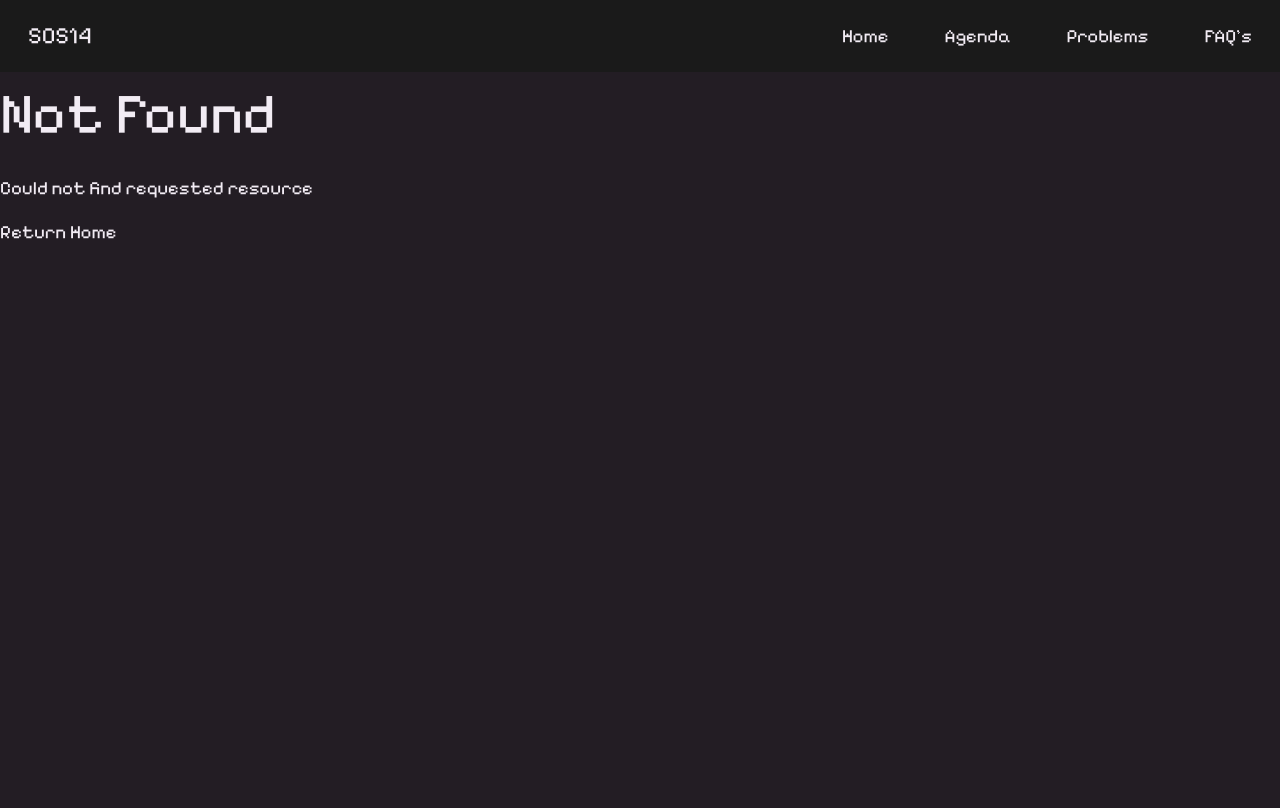
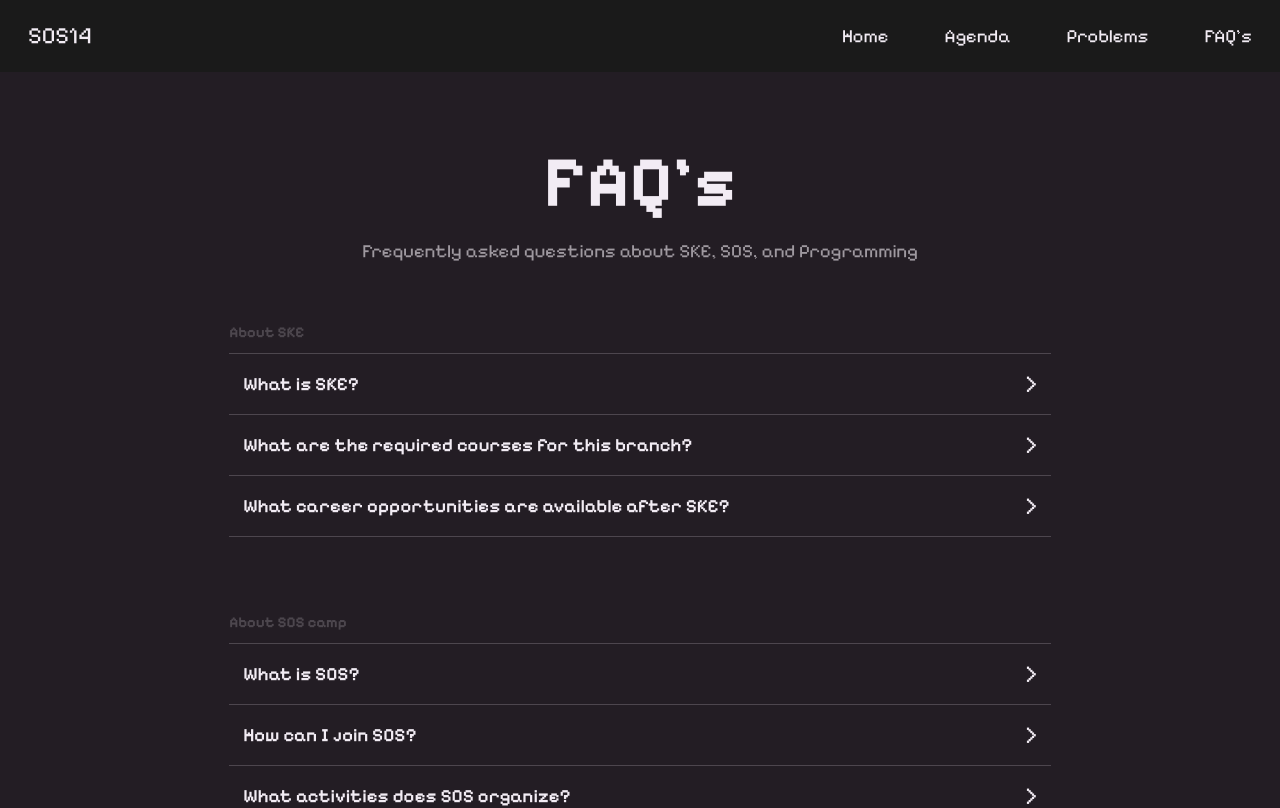
Before and after one commit to uzimpp/sos14, a Next.js app: page /faqs in a window 1280 px wide. Before the commit this address had no page. Shown: the top 808 px of the page. Built offline with nearby package versions, Linux system fonts and the light colour scheme.

Commit message:
feat: add faq's feat

```diff
--- a/src/app/faq/page.tsx
+++ /dev/null
@@ -1,8 +0,0 @@
-import Image from "next/image";
-
-export default function FAQ() {
-  return (
-    <div className="flex flex-col items-center justify-center h-screen">
-    </div>
-  );
-}
--- /dev/null
+++ b/src/app/faqs/page.tsx
@@ -0,0 +1,38 @@
+import ScrambleText from "@/components/effects/ScrambleText";
+import FAQItem from "@/components/faq/FaqItem";
+import faqSections from "@/constant/faq";
+
+export default function FAQs() {
+  return (
+    <div className="!pb-(--space-4xl) px-(--space-m) py-(--space-s) max-w-[1728px] w-full flex flex-col justify-self-center justify-center mx-auto">
+      <div className="flex flex-col my-(--space-xl) gap-(--space-s)">
+        <ScrambleText className="text-6 text-white no_line_height font-bold text-center flex mx-auto">
+          FAQ's
+        </ScrambleText>
+        <div className="max-w-[calc(5.5*var(--space-4xl))] flex mx-auto">
+          <p className="text-0 text-center text-white/60">
+            Frequently asked questions about SKE, SOS, and Programming
+          </p>
+        </div>
+      </div>
+      <div className="flex flex-col justify-center max-w-[calc(5.5*var(--space-4xl))] w-full mx-auto gap-(--space-2xl) ">
+        {Object.entries(faqSections).map(([section, faqs]) => (
+          <section key={section} id={section.replace(" ", "")} className="">
+            <small className="opacity-20 font-bold border-b-[1.618px] border-white pb-(--space-2xs) block">
+              {section}
+            </small>
+            <div className="">
+              {faqs.map((faq) => (
+                <FAQItem
+                  key={faq.question}
+                  question={faq.question}
+                  answer={faq.answer}
+                />
+              ))}
+            </div>
+          </section>
+        ))}
+      </div>
+    </div>
+  );
+}
--- a/src/app/globals.css
+++ b/src/app/globals.css
@@ -79,7 +79,7 @@
 
   /* === Animations === */
   --ease-smooth: cubic-bezier(0.4, 0.15, 0.6, 0.85);
-  --aelastic: cubic-bezier(0.52, 1.27, 0.72, 1);
+  --elastic: cubic-bezier(0.52, 1.27, 0.72, 1);
 
   /* === Pre-calculations === */
   --navbar-height: calc(0rem);
@@ -138,12 +138,6 @@
   main {
     margin-top: var(--navbar-height);
     min-height: calc(100dvh - var(--navbar-height));
-    background-color: var(--color-dark-purple);
-  }
-
-  section {
-    padding-top: var(--space-2xl);
-    margin-bottom: var(--space-2xl);
   }
 
   button {
@@ -156,6 +150,16 @@
 }
 
 @layer components {
+  .elastic {
+    --tw-ease: var(--elastic);
+    transition-timing-function: var(--elastic);
+  }
+
+  @property --tw-ease {
+    syntax: "*";
+    inherits: false;
+  }
+
   .landing-title {
     font-size: var(--text-11) !important;
   }
@@ -184,4 +188,19 @@
   .myshadow {
     box-shadow: 0 0 4px rgba(0, 0, 0, 0.2);
   }
+
+  .regular {
+  }
+
+  .medium {
+
+  }
+
+  .semibold {
+
+  }
+
+  .bold {
+
+  }
 }
--- a/src/app/layout.tsx
+++ b/src/app/layout.tsx
@@ -29,7 +29,7 @@ export default function RootLayout({
     <html lang="en">
       <body className={`${pixel.variable} ${outfit.variable} antialiased`}>
         <NavBar />
-        <main className="min-h-screen">{children}</main>
+        <main className="min-h-screen bg-dark-purple">{children}</main>
         <Footer />
       </body>
     </html>
--- a/src/app/page.tsx
+++ b/src/app/page.tsx
@@ -3,7 +3,7 @@ import ScrambleText from "@/components/effects/ScrambleText";
 
 export default function Home() {
   return (
-    <div className="max-w-[1728px] w-full flex px-(--space-m) py-(--space-s) justify-self-center flex-col justify-center items-center">
+    <div className="!pb-(--space-4xl) px-(--space-m) py-(--space-s) max-w-[1728px] w-full flex justify-self-center flex-col justify-center items-center">
       <div className="flex flex-col md:flex-row gap-4 justify-between">
         <div className="inline-block md:justify-start mx-auto text-center">
           <ScrambleText className="xl:text-[300px] md:text-[20vw] text-[30vw] bold text-green no_line_height w-fit">
--- a/src/app/problems/page.tsx
+++ b/src/app/problems/page.tsx
@@ -6,7 +6,7 @@ export default function Problems() {
   return (
     <div className="w-full">
       <ProgressBar />
-      <div className="max-w-[1728px] w-full flex px-(--space-m) py-(--space-s) justify-self-center justify-center">
+      <div className="!pb-(--space-4xl) px-(--space-m) py-(--space-s) max-w-[1728px] w-full flex justify-self-center justify-center">
         <div className="flex flex-col mt-(--space-l) mb-(--space-l)">
           <ScrambleText className="text-6 text-white no_line_height font-bold text-center flex mx-auto mb-(--space-s)">
             PROBLEMS
--- a/src/components/faq/FaqItem.tsx
+++ b/src/components/faq/FaqItem.tsx
@@ -0,0 +1,42 @@
+"use client";
+
+import { useState } from "react";
+interface FAQItemProps {
+  question: string;
+  answer: string;
+}
+
+export default function FAQItem({ question, answer }: FAQItemProps) {
+  const [isOpen, setIsOpen] = useState(false);
+
+  return (
+    <div
+      className="border-b border-white/20 px-(--space-xs)"
+      onClick={() => setIsOpen(!isOpen)}
+    >
+      <div className="flex justify-between items-center cursor-pointer py-4">
+        <h6
+          className={`text-0 font-semibold transition-all duration-100 elastic ${
+            isOpen ? "text-green" : "text-white"
+          }`}
+        >
+          {question}
+        </h6>
+        <button className="text-0">
+          <div
+            className={`font-semibold transition-all duration-100 elastic ${
+              isOpen ? "rotate-90 text-green" : "text-white"
+            }`}
+          >
+            &gt;
+          </div>
+        </button>
+      </div>
+      {isOpen && (
+        <p className="mb-(--space-m) mx-(--space-xs) text-white/80 text-base leading-relaxed">
+          {answer}
+        </p>
+      )}
+    </div>
+  );
+}
--- a/src/components/global/Footer.tsx
+++ b/src/components/global/Footer.tsx
@@ -46,13 +46,13 @@ export default function Footer() {
               FAQ's
             </Link>
             <div className="flex flex-col gap-(--space-4xs)">
-              <Link href="/faqs/about-ske" className="text--1">
+              <Link href="/faqs#AboutSKE" className="text--1">
                 About SKE
               </Link>
-              <Link href="/faqs/about-sos-camp" className="text--1">
-                About SOS Camp
+              <Link href="/faqs#AboutSOScamp" className="text--1">
+                SOS Camp
               </Link>
-              <Link href="/faqs/programming" className="text--1">
+              <Link href="/faqs#Programming" className="text--1">
                 Programming
               </Link>
             </div>
--- a/src/components/global/NavBar.tsx
+++ b/src/components/global/NavBar.tsx
@@ -29,7 +29,7 @@ export default function NavBar() {
           </Link>
         </button>
         <button>
-          <Link href="/faq" className="text-0">
+          <Link href="/faqs" className="text-0">
             FAQ's
           </Link>
         </button>
--- /dev/null
+++ b/src/constant/faq.ts
@@ -0,0 +1,55 @@
+const faqSections = {
+  "About SKE": [
+    {
+      question: "What is SKE?",
+      answer:
+        "SKE (Software and Knowledge Engineering) is a specialized program that focuses on software development, knowledge engineering, and related technologies. It combines computer science principles with practical software engineering skills.",
+    },
+    {
+      question: "What are the required courses for this branch?",
+      answer:
+        "For freshmen, it is required to learn the general engineering courses such as 'Engineering Mathematics I', 'General Physics I' and 'Physics Lab I'. You will also need to apply for essential Computer Engineering courses such as 'Computer Programming I' and 'Discrete Mathematics and Algebra'. For Computer Programming I, you will get to learn the fundamentals of programming with Python. For Discrete Mathematics and Algebra, you will learn about the basic of discrete mathematics and algebra, which is essential for programming.",
+    },
+    {
+      question: "What career opportunities are available after SKE?",
+      answer:
+        "Graduates can pursue careers as Software Engineers, Full-stack Developers, Data Scientists, AI Engineers, System Architects, and more. The program prepares students for both technical and leadership roles in the software industry.",
+    },
+  ],
+  "About SOS camp": [
+    {
+      question: "What is SOS?",
+      answer:
+        "SOS (Student Organization for Software) is a student-led organization dedicated to promoting software development and technology innovation among students. We organize workshops, hackathons, and networking events.",
+    },
+    {
+      question: "How can I join SOS?",
+      answer:
+        "You can join SOS by participating in our events, following our social media channels, and reaching out to our team members. We welcome students from all backgrounds who are interested in software development.",
+    },
+    {
+      question: "What activities does SOS organize?",
+      answer:
+        "SOS organizes various activities including coding workshops, hackathons, tech talks, networking events, and collaborative projects. We also provide mentorship and learning resources for members.",
+    },
+  ],
+  Programming: [
+    {
+      question: "What programming languages should I learn?",
+      answer:
+        "We recommend starting with Python for beginners due to its simple syntax and versatility. Then, depending on your interests, you can learn JavaScript for web development, Java for enterprise applications, or C++ for system programming.",
+    },
+    {
+      question: "How can I improve my programming skills?",
+      answer:
+        "Practice regularly by working on projects, participate in coding challenges, contribute to open-source projects, and join study groups. SOS provides various resources and events to help you improve your skills.",
+    },
+    {
+      question: "What development tools should I use?",
+      answer:
+        "Essential tools include VS Code or IntelliJ IDEA for coding, Git for version control, Docker for containerization, and various frameworks depending on your development stack. We recommend starting with basic tools and gradually exploring more advanced ones.",
+    },
+  ],
+};
+
+export default faqSections;
```
